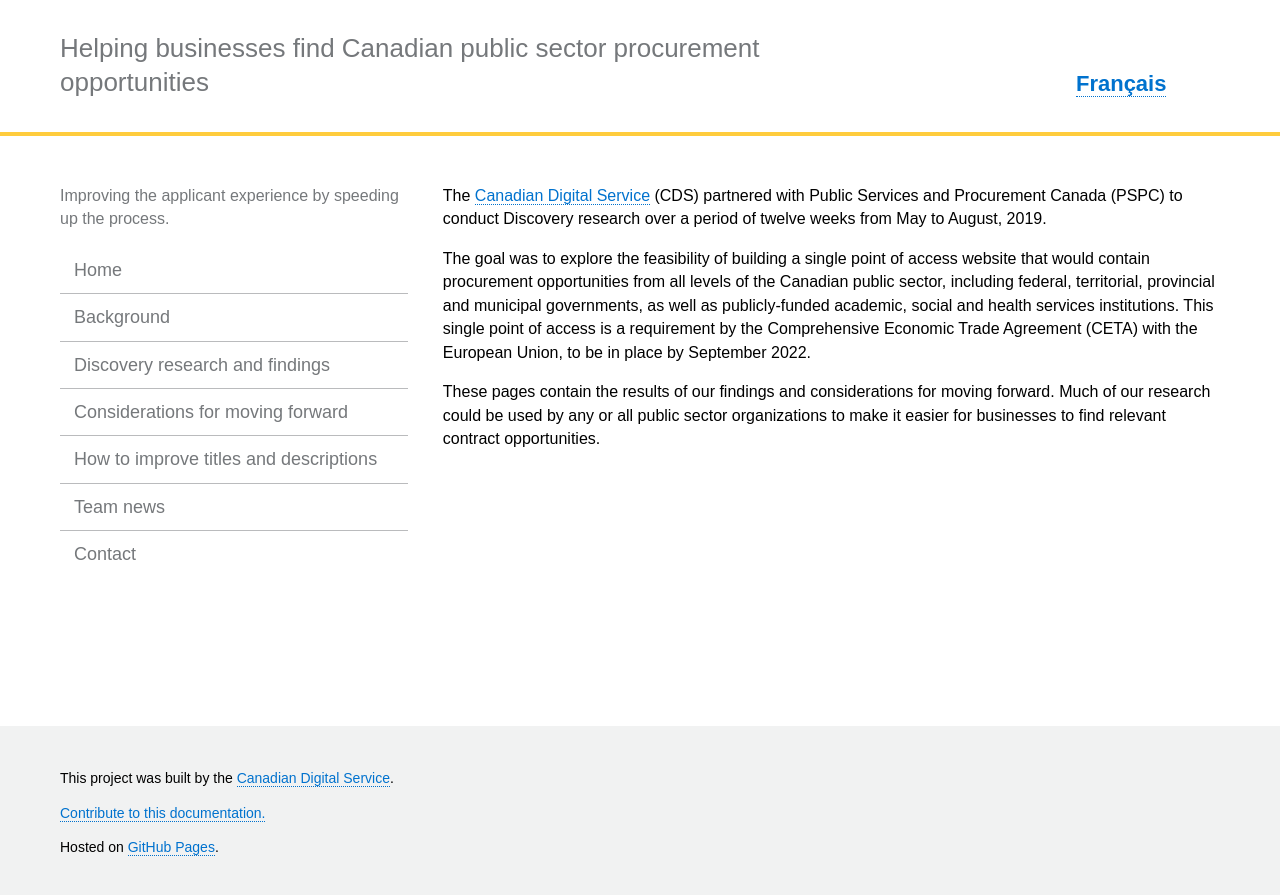
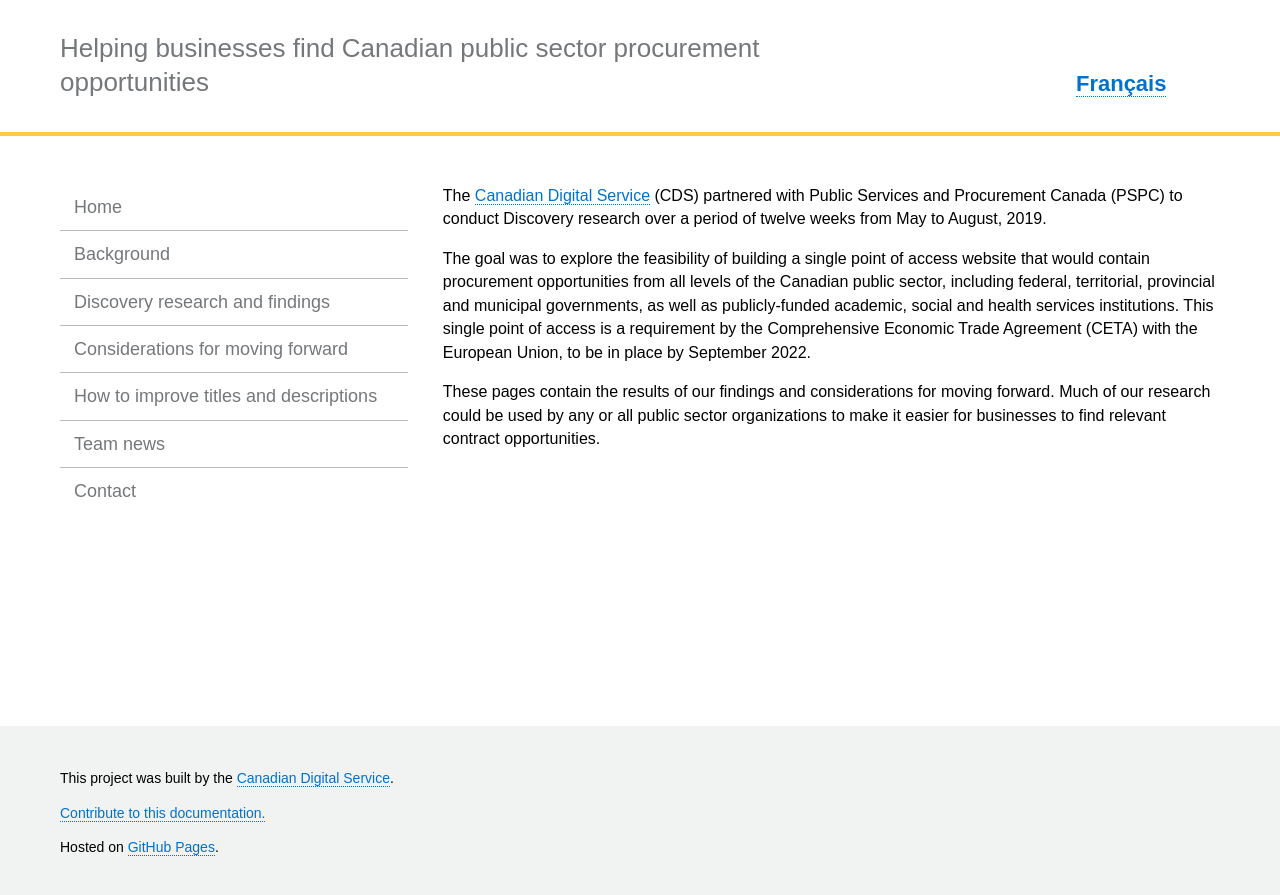
Before and after one commit to cds-snc/pspc-documentation, a Jekyll site: the page built from index.html, in a window 1280 px wide. Shown: the top 895 px of the page. Built offline with Jekyll 4.4.1, drawn with Linux system fonts in a browser that asks for light colours.

Commit message:
changed the homepage tageline to an empty string

```diff
--- a/_data/translations.yml
+++ b/_data/translations.yml
@@ -1,5 +1,5 @@
 en:
-  homepage-tag-line: "Improving the applicant experience by speeding up the process."
+  homepage-tag-line: ""
   cds-snc: "Canadian Digital Service"
   cds-snc-url: "https://digital.canada.ca"
   hosting: "Hosted on"
@@ -10,7 +10,7 @@ en:
   homepage-slug: "/home/"
   site-name: "Helping businesses find Canadian public sector procurement opportunities"
 fr:
-  homepage-tag-line: "Améliorer l’expérience des demandeurs grâce à l’accélération du processus."
+  homepage-tag-line: ""
   cds-snc: "Service numérique canadien"
   cds-snc-url: "https://numerique.canada.ca"
   hosting: "Hébergé dans"
```
